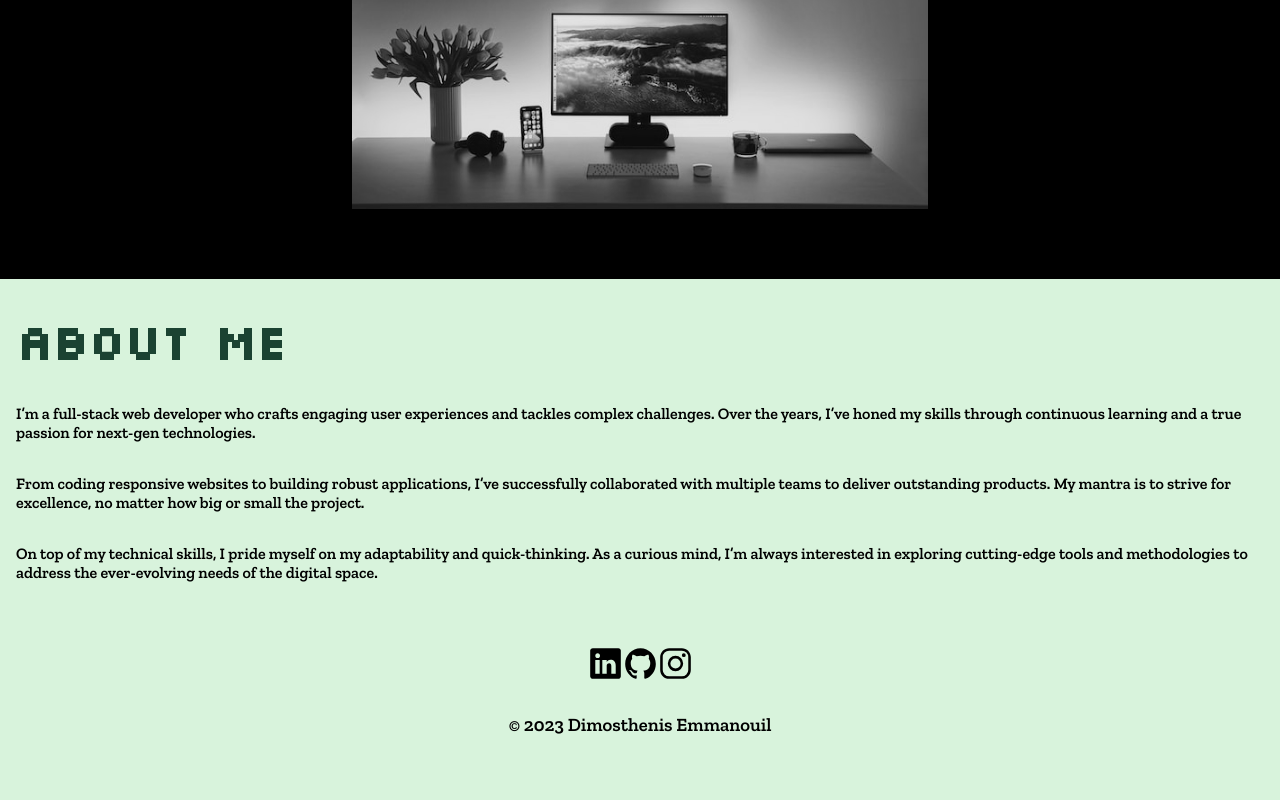
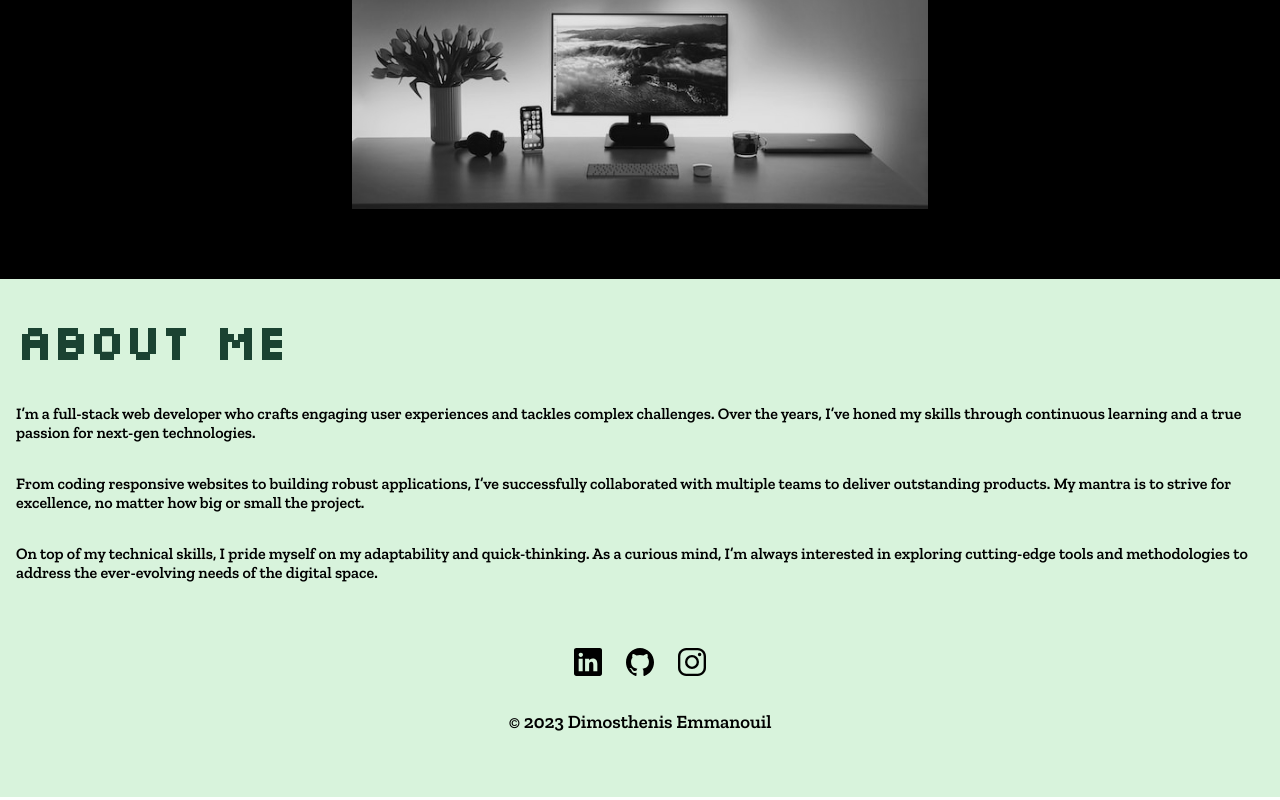
Before and after one commit to Albatraoz12/Portfolio, a React (Vite) app: page / in a window 1280 px wide. Shown: the part 444-1244 px from the top of the page. Built offline with nearby package versions, Linux system fonts and the light colour scheme.

Commit message:
change icon w/h and adding margin

```diff
--- a/src/components/footer/footer.scss
+++ b/src/components/footer/footer.scss
@@ -12,9 +12,10 @@ footer {
     display: flex;
     justify-content: center;
     align-items: center;
+    gap: 20px;
     .icon {
-      height: 35px;
-      width: 35px;
+      height: 32px;
+      width: 32px;
     }
   }
 }
```
